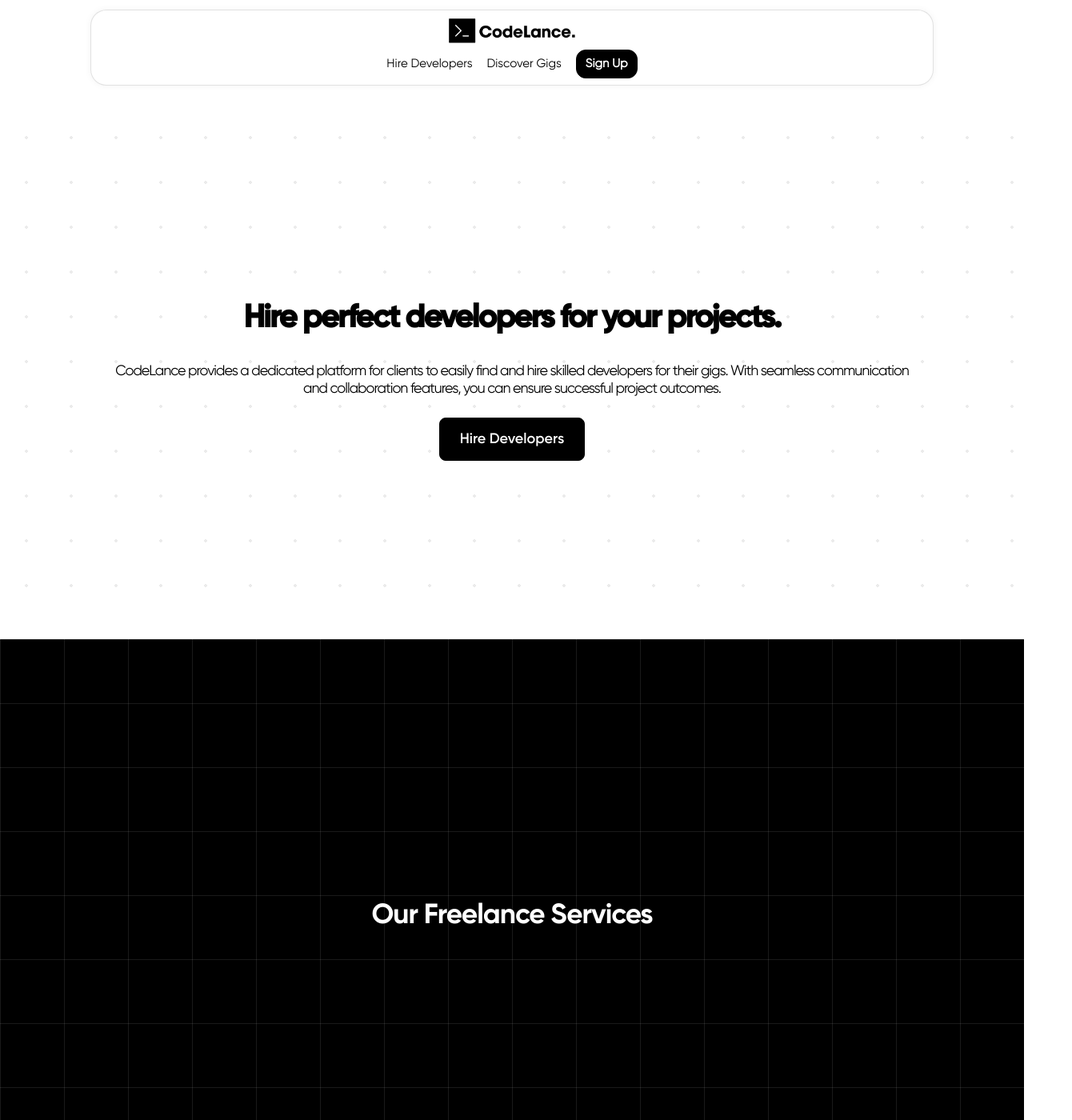
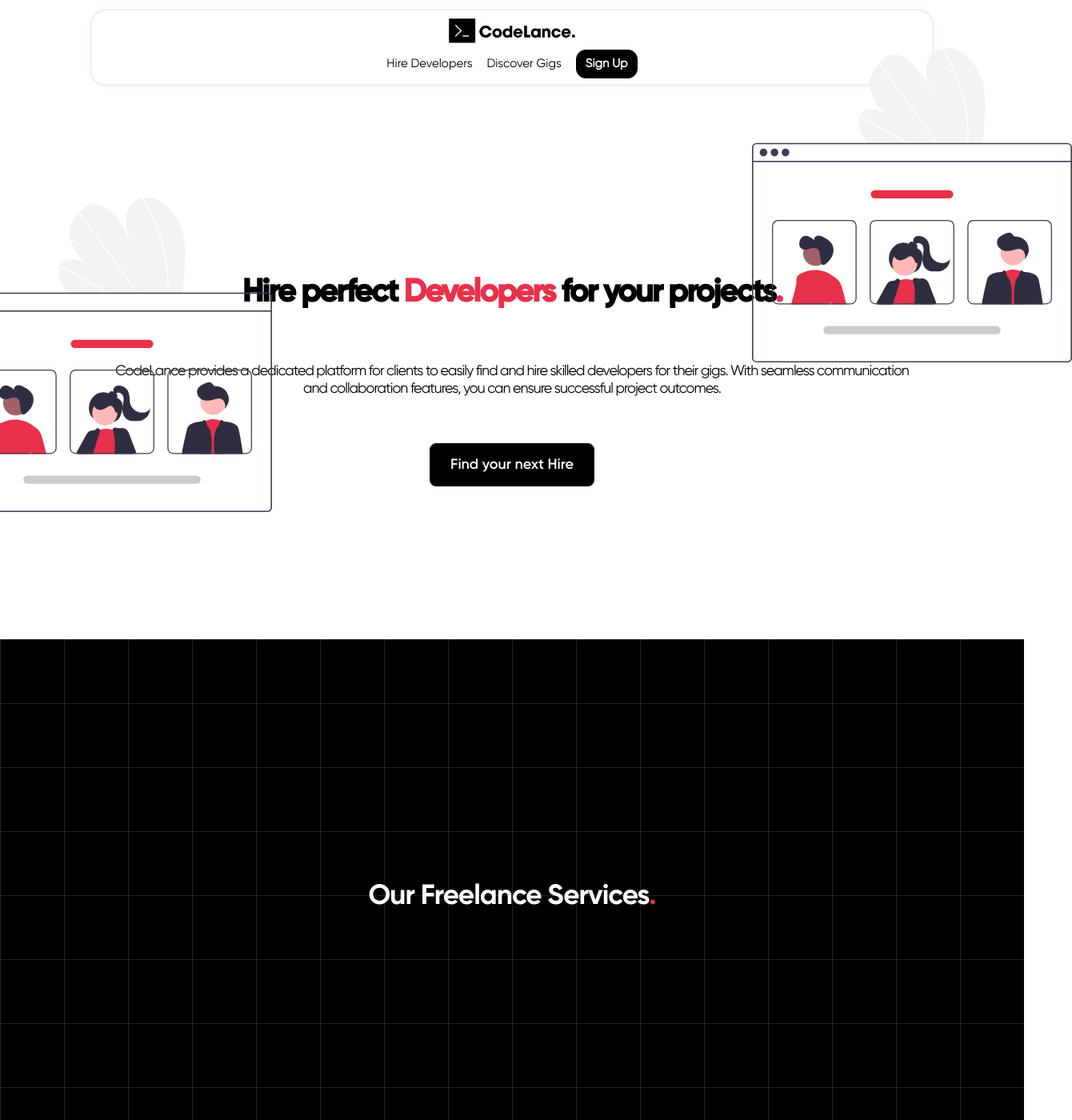
Before and after one commit to Akshatjalan/DevFreelance, a React (Create React App) app in the folder frontend/: page / in a window 1280 px wide. Shown: the top 1400 px of the page at 80% size, 1340 px wide, since content can reach past the window. Built offline with nearby package versions, Linux system fonts and the light colour scheme.

Commit message:
Home page layout changes

```diff
--- a/frontend/src/App.css
+++ b/frontend/src/App.css
@@ -1,5 +1,6 @@
 body {
   background-color: rgb(255, 255, 255);
+  overflow-x: hidden;
 }
 
 *::selection {
--- a/frontend/src/pages/Home.js
+++ b/frontend/src/pages/Home.js
@@ -7,6 +7,7 @@ import { cards } from "../data.js";
 import "../styles/Home.css";
 import freelancerPic from "../assets/undraw_Designer.png";
 import WhyChoosePic from "../assets/undraw_My_answer.png";
+import heroImg from "../assets/undraw_team_page.svg";
 import check from "../assets/check.png";
 
 function Home() {
@@ -14,7 +15,7 @@ function Home() {
     <>
       <div className="homeContainer">
         <div className="homeTitle">
-          Hire perfect developers for your projects.
+          Hire perfect <span>Developers</span> for your projects<span>.</span>
         </div>
         <div className="homeDesc">
           CodeLance provides a dedicated platform for clients to easily find and
@@ -22,12 +23,16 @@ function Home() {
           and collaboration features, you can ensure successful project
           outcomes.
         </div>
-        <button className="homeButtons">Hire Developers</button>
+        <img className="heroLeftImg" src={heroImg} alt="heroImg" />
+        <img className="heroRightImg" src={heroImg} alt="heroImg" />
+        <button className="homeButtons">Find your next Hire</button>
       </div>
 
       <div className="SlideContainer">
         <>
-          <div className="SlideTitle">Our Freelance Services</div>
+          <div className="SlideTitle">
+            Our Freelance Services<span>.</span>
+          </div>
           <Slides slidesToShow={5} arrowsScroll={2}>
             {cards.map((card) => (
               <CatCard key={card.id} card={card} />
@@ -40,7 +45,7 @@ function Home() {
         <div className="chooseCont">
           <img className="choosetImg" src={WhyChoosePic} alt="" />
           <div>
-            <div className="chooseTitle">Why Choose CodeLance Services?</div>
+            <div className="chooseTitle">Why Choose CodeLance ?</div>
 
             <div className="chooseDesc">
               <ul className="points">
--- a/frontend/src/styles/Home.css
+++ b/frontend/src/styles/Home.css
@@ -23,33 +23,59 @@
   width: 100%;
   height: 100%;
   background-color: #ffffff;
-  background-image: radial-gradient(rgba(12, 12, 12, 0.082) 2px, transparent 0);
-  background-size: 56px 56px;
-  background-position: 5px 5px;
 }
 
 .homeTitle {
   font-family: "gilroyBold";
   padding: 30px;
   text-align: center;
-  font-size: 90px;
+  font-size: 100px;
   font-weight: bolder;
   width: 1000px;
   letter-spacing: -3.5px;
   white-space: pre-line;
-  line-height: 100px;
+  line-height: 84px;
+}
+
+.homeTitle span {
+  color: #e9304b;
+  font-family: "gilroyBold";
 }
 
 .homeDesc {
   text-align: center;
-  width: 1000px;
-  font-size: 30px;
+  width: 900px;
+  font-size: 28px;
   letter-spacing: -1px;
+  padding: 32px;
+}
+
+.heroLeftImg {
+  position: absolute;
+  left: -60px;
+  bottom: 160px;
+  width: 400px;
+}
+
+.heroRightImg {
+  position: absolute;
+  right: -60px;
+  width: 400px;
+  top: 60px;
+}
+
+.heroLeftImg:hover {
+  width: 408px;
+  transition: all ease-in-out 0.4s;
+}
+
+.heroRightImg:hover {
+  width: 408px;
+  transition: all ease-in-out 0.4s;
 }
 
 .homeButtons {
   font-family: "gilroySemiBold";
-  margin-top: 3%;
   background-color: black;
   color: white;
   padding: 20px 34px;
@@ -93,8 +119,7 @@
   align-items: center;
   justify-content: center;
   flex-direction: column;
-  min-height: 90dvh;
-
+  min-height: 84dvh;
   width: 100%;
   height: 100%;
 
@@ -102,7 +127,7 @@
   /* background: #895d5d; */
   --gap: 5em;
   --line: 1px;
-  --color: rgba(255, 255, 255, 0.2);
+  --color: rgba(255, 255, 255, 0.25);
 
   background-image: linear-gradient(
       -90deg,
@@ -124,7 +149,12 @@
   padding-bottom: 30px;
   font-family: "gilroyBold";
   font-size: 60px;
-  letter-spacing: -2px;
+  letter-spacing: -1.6px;
+}
+
+.SlideTitle span {
+  color: #e9304b;
+  font-family: "gilroyBold";
 }
 
 .clientContainer {
@@ -132,7 +162,7 @@
   align-items: center;
   justify-content: center;
   flex-direction: column;
-  min-height: 100dvh;
+  min-height: 80dvh;
 }
 
 .clientCont {
@@ -277,7 +307,7 @@
   align-items: center;
   justify-content: center;
   flex-direction: column;
-  min-height: 98dvh;
+  min-height: 88dvh;
 }
 
 .chooseCont {
```
Also changed, not shown: frontend/src/assets/heroMain.png (added), frontend/src/assets/undraw_team_page.svg (added).
